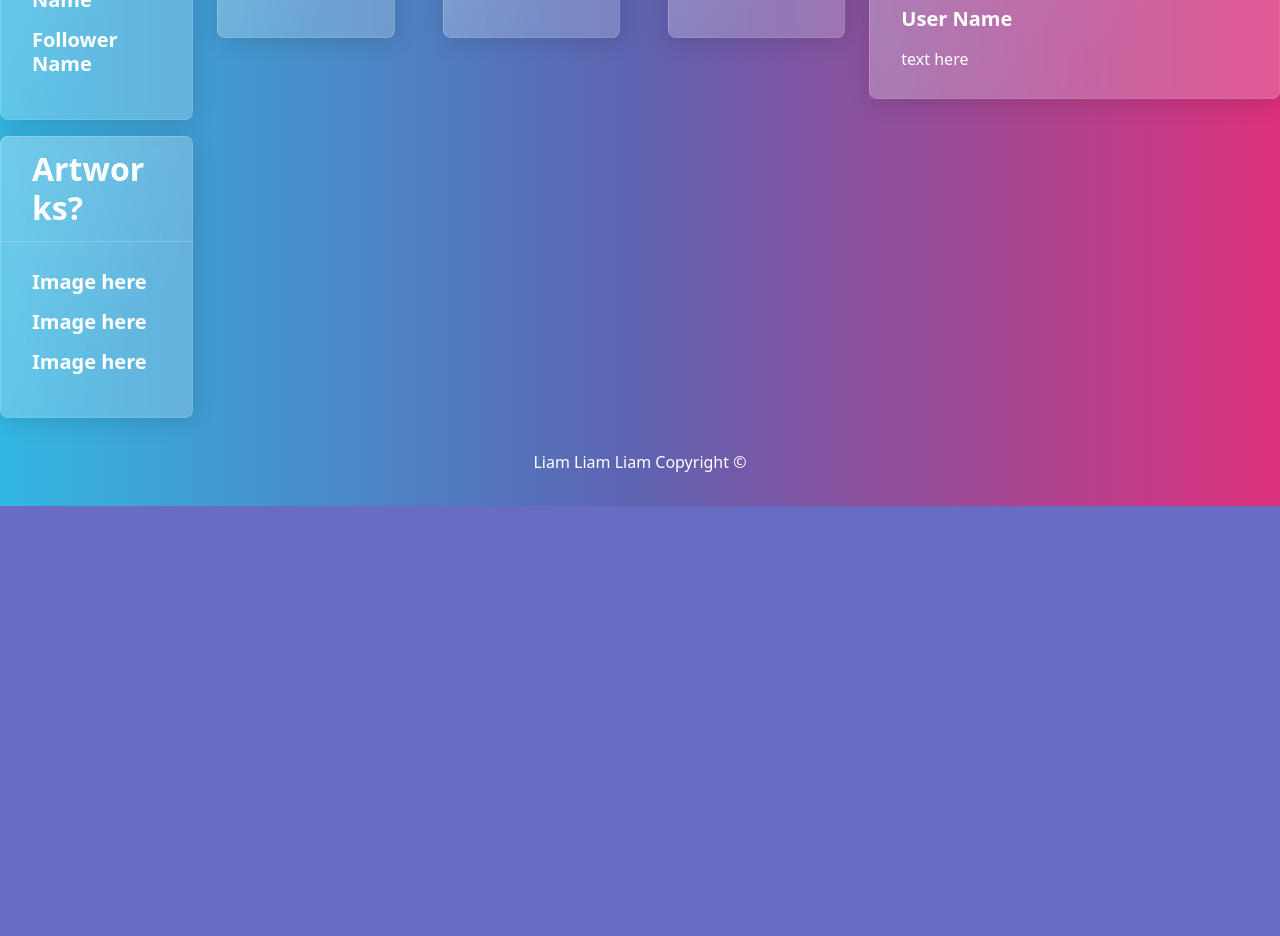
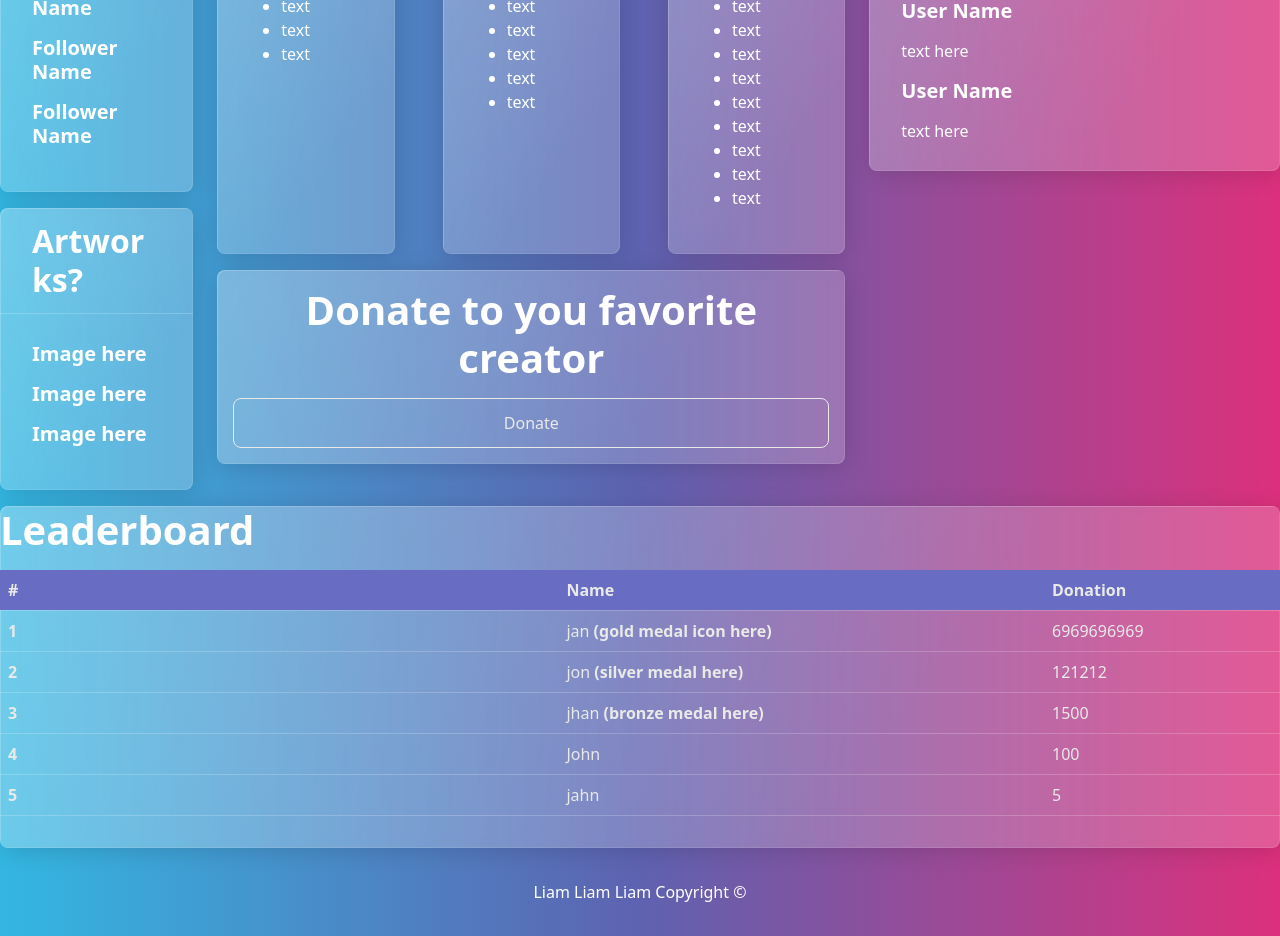
Before and after one commit to Ikawari-s/Shareable, a React (Create React App) app in the folder frontend/: page /userprofile in a window 1280 px wide. Shown: the part 400-1336 px from the top of the page. Before the commit the page ends 906 px from the top, so only its background shows below. Built offline with nearby package versions, Linux system fonts and the light colour scheme.

Commit message:
added leaderboard and sample user donation data

```diff
--- a/frontend/src/App.js
+++ b/frontend/src/App.js
@@ -4,6 +4,7 @@ import Footer from './components/Footer';
 import Signup from './components/Signup';
 import './bootstrap.min.css'
 import Homepage from './screens/Homepage'
+import HomeScreen from './screens/HomeScreen';
 
 import { BrowserRouter as Router, Routes, Route } from 'react-router-dom'
 import UserProfileScreen from './screens/UserProfileScreen';
@@ -23,6 +24,8 @@ function App() {
         <Route path='/signup' element = {<Signup />}></Route>
         <Route path ='/homepage' element = {<Homepage/>}></Route>
         <Route path ='/userprofile' element = {<UserProfileScreen/>}></Route>
+        <Route path ='/home' element = {<HomeScreen/>}></Route>
+
 
 
       </Routes>
--- a/frontend/src/components/Header.jsx
+++ b/frontend/src/components/Header.jsx
@@ -1,18 +1,18 @@
-import React from 'react';
-import { Navbar, Container, Nav } from 'react-bootstrap';
-import { Link, useNavigate } from 'react-router-dom';
-import axios from 'axios';
+import React from "react";
+import { Navbar, Container, Nav } from "react-bootstrap";
+import { Link, useNavigate } from "react-router-dom";
+import axios from "axios";
 
 function Header() {
   const navigate = useNavigate();
 
   const handleLogout = async () => {
     try {
-      await axios.post('http://127.0.0.1:8000/api/logout/');
-      navigate('/');
-      console.log('Logout successful');
+      await axios.post("http://127.0.0.1:8000/api/logout/");
+      navigate("/");
+      console.log("Logout successful");
     } catch (error) {
-      console.error('Error during logout:', error);
+      console.error("Error during logout:", error);
     }
   };
 
@@ -36,7 +36,7 @@ function Header() {
             <Nav.Link as={Link} to="/cart">
               <i className="fas fa-shopping-cart"></i>Cart
             </Nav.Link>
-            <Nav.Link as={Link} to="/user">
+            <Nav.Link as={Link} to="/userprofile">
               <i className="fas fa-user"></i>User
             </Nav.Link>
             <Nav.Link onClick={handleLogout}>Logout</Nav.Link>
--- /dev/null
+++ b/frontend/src/components/Leaderboard.jsx
@@ -0,0 +1,53 @@
+import React from "react";
+import users from "./users";
+import "react-bootstrap";
+
+function Leaderboard() {
+  const sortedUsers = [...users].sort((a, b) => b.donation - a.donation);
+
+  return (
+    <div>
+      <table class="table">
+        <thead>
+          <h1>Leaderboard</h1>
+          <tr>
+            <th class="text-light" scope="col">
+              #
+            </th>
+            <th class="text-light" scope="col">
+              Name
+            </th>
+            <th class="text-light" scope="col">
+              Donation
+            </th>
+          </tr>
+        </thead>
+        <tbody>
+          {sortedUsers.map((user, index) => (
+            <tr key={index}>
+              <th scope="row" class="bg-transparent text-light">
+                {" "}
+                {index + 1}
+              </th>
+              <td class="bg-transparent text-light">
+                {user.name}{" "}
+                {index === 0 ? (
+                  <strong>(gold medal icon here)</strong>
+                ) : index === 1 ? (
+                  <strong>(silver medal here)</strong>
+                ) : index === 2 ? (
+                  <strong>(bronze medal here)</strong>
+                ) : (
+                  ""
+                )}
+              </td>
+              <td class="bg-transparent text-light">{user.donation}</td>
+            </tr>
+          ))}
+        </tbody>
+      </table>
+    </div>
+  );
+}
+
+export default Leaderboard;
--- /dev/null
+++ b/frontend/src/components/users.js
@@ -0,0 +1,25 @@
+const users = [
+    {
+        'name':'John',
+        'donation': 100,
+    },
+    {
+        'name' : 'jhan',
+        'donation': 1500,
+
+    },
+    {
+        'name': 'jahn',
+        'donation': 5,
+    },
+    {
+        'name': 'jan',
+        'donation': 6969696969,
+    },
+    {
+        'name': 'jon',
+        'donation': 121212,
+    }
+
+]
+export default users
--- a/frontend/src/screens/HomeScreen.jsx
+++ b/frontend/src/screens/HomeScreen.jsx
@@ -1,11 +1,13 @@
-import React from 'react'
+import React from "react";
+import Header from "../components/Header";
 
 function HomeScreen() {
   return (
     <div>
-        <h1>HomeScreen</h1>
+      <Header />
+      <h1>HomeScreen</h1>
     </div>
-  )
+  );
 }
 
-export default HomeScreen
+export default HomeScreen;
--- a/frontend/src/screens/UserProfileScreen.jsx
+++ b/frontend/src/screens/UserProfileScreen.jsx
@@ -1,10 +1,13 @@
 import React from "react";
 import { Row, Col, Card } from "react-bootstrap";
 import "../designs/UserProfileScreen.css";
+import Header from "../components/Header";
+import Leaderboard from "../components/Leaderboard";
 
 function UserProfileScreen() {
   return (
     <>
+      <Header />
       <div class="card mb-3" id="username-image">
         <img
           src="https://static.vecteezy.com/system/resources/previews/019/879/186/original/user-icon-on-transparent-background-free-png.png"
@@ -60,6 +63,8 @@ function UserProfileScreen() {
                     <li>text</li>
                     <li>text</li>
                     <li>text</li>
+                    <li>text</li>
+                    <li>text</li>
                   </ul>
                 </div>
               </div>
@@ -72,10 +77,24 @@ function UserProfileScreen() {
                     <li>text</li>
                     <li>text</li>
                     <li>text</li>
+                    <li>text</li>
+                    <li>text</li>
+                    <li>text</li>
+                    <li>text</li>
+                    <li>text</li>
+                    <li>text</li>
                   </ul>
                 </div>
               </div>
             </div>
+          </div>
+          <div class="card mt-2 p-2">
+            <h1 class="cart-title text-center">
+              Donate to you favorite creator
+            </h1>
+            <button type="button" class="btn btn-outline-light">
+              Donate
+            </button>
           </div>
         </Col>
         <Col xl={4}>
@@ -92,6 +111,13 @@ function UserProfileScreen() {
           </div>
         </Col>
       </Row>
+      <Row>
+        <Col>
+          <div class="card mt-2">
+            <Leaderboard />
+          </div>
+        </Col>
+      </Row>
     </>
   );
 }
```
Also changed, not shown: frontend/src/screens/Homepage.jsx (+5 -5 lines).
